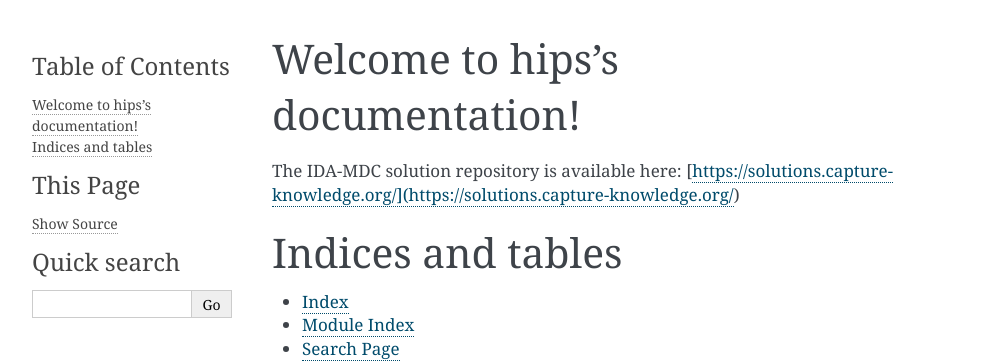
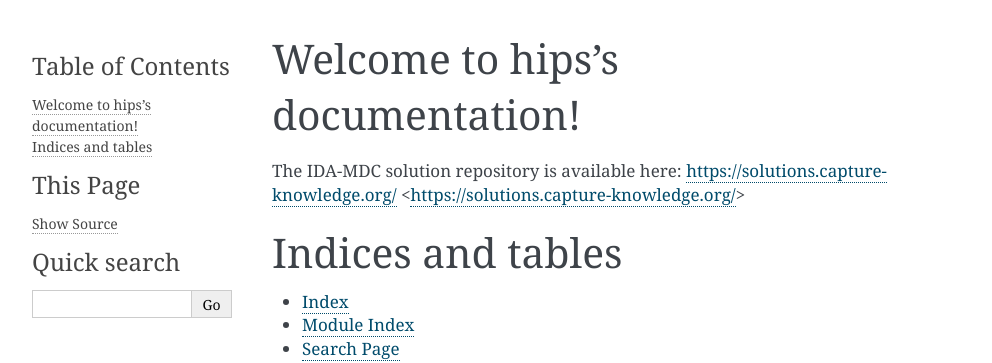
Before and after one commit to album-app/album, a Sphinx documentation site: the page built from docs/index.rst, in a window 1280 px wide. Shown: the top 363 px of the page, without its empty margins (148-1140 px from the left). Built offline with Sphinx 7.4.7, drawn with Linux system fonts in a browser that asks for light colours.

```diff
--- a/docs/index.rst
+++ b/docs/index.rst
@@ -11,7 +11,7 @@ Welcome to hips's documentation!
    :caption: Contents:
 
 
-The IDA-MDC solution repository is available here: [https://solutions.capture-knowledge.org/](https://solutions.capture-knowledge.org/)
+The IDA-MDC solution repository is available here: https://solutions.capture-knowledge.org/ <https://solutions.capture-knowledge.org/>
 
 
 Indices and tables
```
Also changed, not shown: docs/installation.rst (added, +25 -0 lines), 1 other file.
